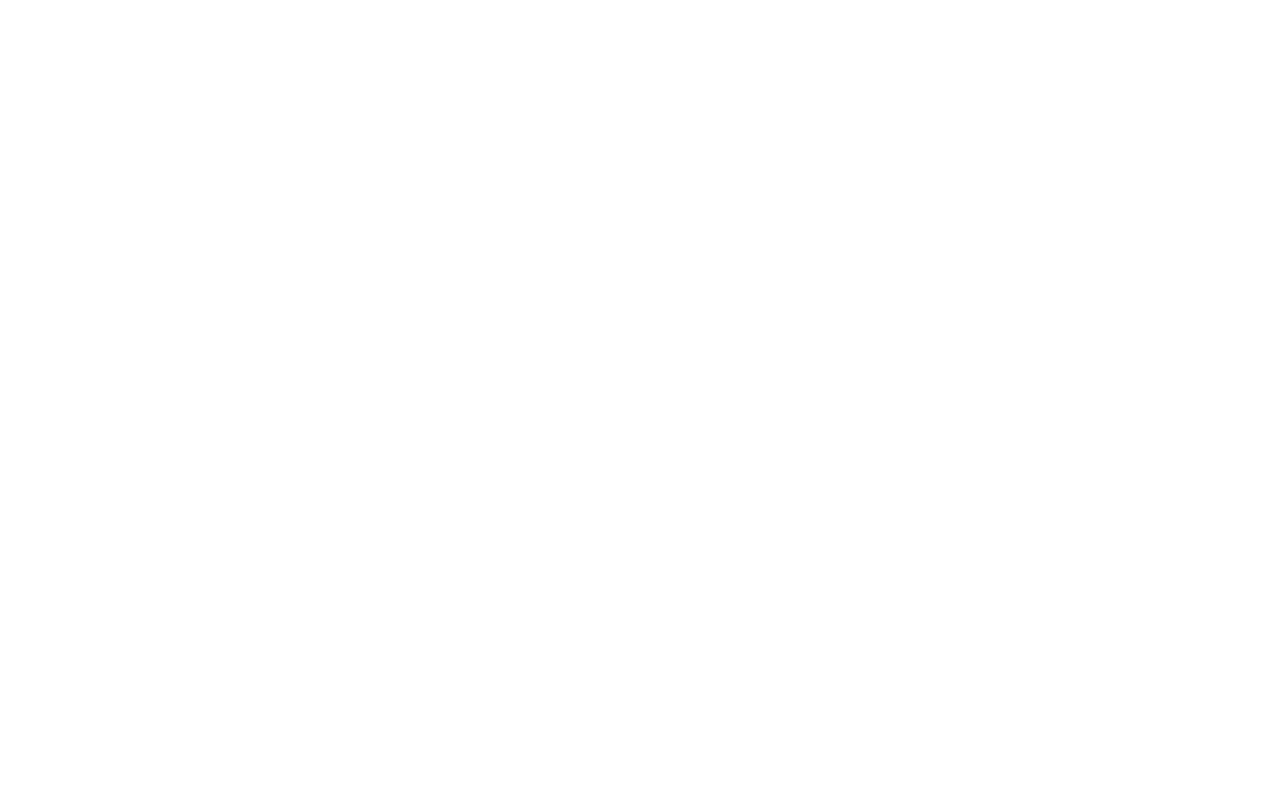
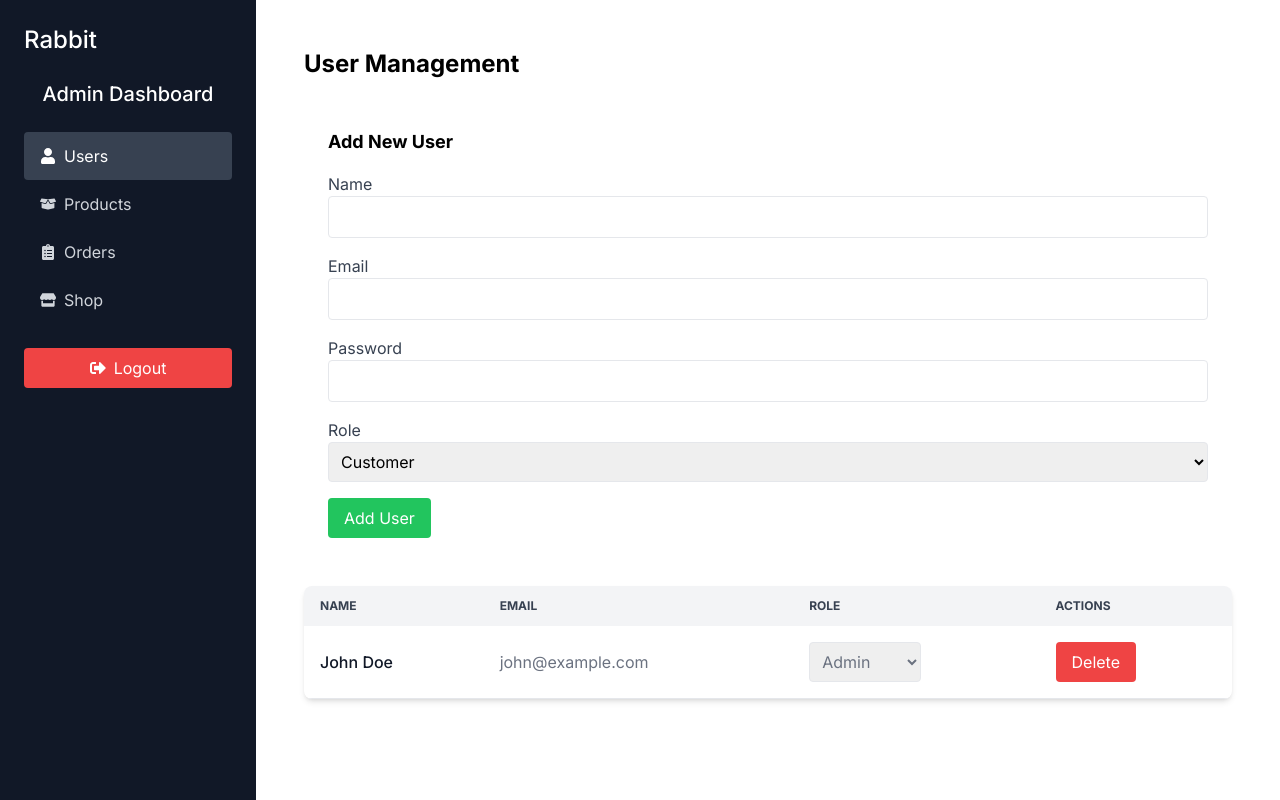
Before and after one commit to SankarSivam-Tech/rabbit, a React (Vite) app in the folder frontend/: page /admin/users in a window 1280 px wide. Before the commit this address had no page. Built offline with nearby package versions, Linux system fonts and the light colour scheme; a web font is replaced by a local one.

Commit message:
complete UserManagement page UI

```diff
--- a/frontend/src/App.jsx
+++ b/frontend/src/App.jsx
@@ -13,6 +13,7 @@
 import MyOrdersPage from "./pages/MyOrdersPage";
 import AdminLayout from "./components/Admin/AdminLayout";
 import AdminHomePage from "./pages/AdminHomePage";
+import UserManagement from "./components/Admin/UserManagement";
 
 function App() {
   return (
@@ -35,7 +36,8 @@
           <Route path="my-orders" element={<MyOrdersPage />} />
         </Route>
         <Route path="/admin" element={<AdminLayout />}>
-        <Route index element={<AdminHomePage/>} />
+          <Route index element={<AdminHomePage />} />
+          <Route path="users" element={<UserManagement />} />
         </Route>
       </Routes>
     </BrowserRouter>
--- /dev/null
+++ b/frontend/src/components/Admin/UserManagement.jsx
@@ -0,0 +1,161 @@
+import { useState } from "react";
+
+const UserManagement = () => {
+  const users = [
+    {
+      _id: 123123,
+      name: "John Doe",
+      email: "john@example.com",
+      role: "admin",
+    },
+  ];
+
+  const [formData, setFormData] = useState({
+    name: "",
+    email: "",
+    password: "",
+    role: "customer",
+  });
+
+  const handleChange = (e) => {
+    setFormData({
+      ...formData,
+      [e.target.name]: e.target.value,
+    });
+  };
+
+  const handleSubmit = (e) => {
+    e.preventDefault();
+
+    console.log("User added:", formData);
+    // Reset form after submission
+    setFormData({
+      name: "",
+      email: "",
+      password: "",
+      role: "customer",
+    });
+  };
+
+  const handleRoleChange = (userId, newRole) => {
+    console.log({ id: userId, role: newRole });
+  };
+
+  const handleDeleteUser = (userId) => {
+    if (window.confirm("Are you sure you want to delete this user?")) {
+      console.log("User deleted:", userId);
+    }
+  };
+
+  return (
+    <div className="max-w-7xl mx-auto p-6">
+      <h2 className="text-2xl font-bold mb-6">User Management</h2>
+      {/* Add New User Form */}
+      <div className="p-6 rounded-lg mb-6">
+        <h3 className="text-lg font-bold mb-4">Add New User</h3>
+        <form onSubmit={handleSubmit}>
+          <div className="mb-4">
+            <label className="block text-gray-700">Name</label>
+            <input
+              type="text"
+              name="name"
+              value={formData.name}
+              onChange={handleChange}
+              className="w-full p-2 border rounded"
+              required
+            />
+          </div>
+
+          <div className="mb-4">
+            <label className="block text-gray-700">Email</label>
+            <input
+              type="email"
+              name="email"
+              value={formData.email}
+              onChange={handleChange}
+              className="w-full p-2 border rounded"
+              required
+            />
+          </div>
+
+          <div className="mb-4">
+            <label className="block text-gray-700">Password</label>
+            <input
+              type="password"
+              name="password"
+              value={formData.password}
+              onChange={handleChange}
+              className="w-full p-2 border rounded"
+              required
+            />
+          </div>
+
+          <div className="mb-4">
+            <label className="block text-gray-700">Role</label>
+            <select
+              name="role"
+              value={formData.role}
+              onChange={handleChange}
+              className="w-full p-2 border rounded"
+              required
+            >
+              <option value="customer">Customer</option>
+              <option value="admin">Admin</option>
+            </select>
+          </div>
+
+          <button
+            type="submit"
+            className="bg-green-500 hover:bg-green-600 px-4 py-2 rounded text-white"
+          >
+            Add User
+          </button>
+        </form>
+      </div>
+
+      {/* User List Management */}
+      <div className="overflow-x-auto shadow-md sm:rounded-lg">
+        <table className="min-w-full text-left text-gray-500">
+          <thead className="bg-gray-100 text-xs uppercase text-gray-700">
+            <tr>
+              <th className="px-4 py-3">name</th>
+              <th className="px-4 py-3">email</th>
+              <th className="px-4 py-3">role</th>
+              <th className="px-4 py-3">actions</th>
+            </tr>
+          </thead>
+          <tbody>
+            {users.map((user) => (
+              <tr key={user._id} className="border-b hover:bg-gray-50">
+                <td className="p-4 font-medium text-gray-900 whitespace-nowrap">
+                  {user.name}
+                </td>
+                <td className="p-4">{user.email}</td>
+                <td className="p-4">
+                  <select
+                    value={user.role}
+                    onChange={(e) => handleRoleChange(user._id, e.target.value)}
+                    className="p-2 border rounded"
+                  >
+                    <option value="customer">Customer</option>
+                    <option value="admin">Admin</option>
+                  </select>
+                </td>
+                <td className="p-4">
+                  <button
+                    onClick={() => handleDeleteUser(user._id)}
+                    className="bg-red-500 text-white px-4 py-2 rounded hover:bg-red-600"
+                  >
+                    Delete
+                  </button>
+                </td>
+              </tr>
+            ))}
+          </tbody>
+        </table>
+      </div>
+    </div>
+  );
+};
+
+export default UserManagement;
```
